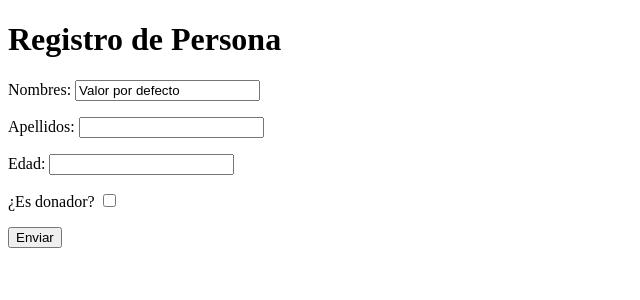
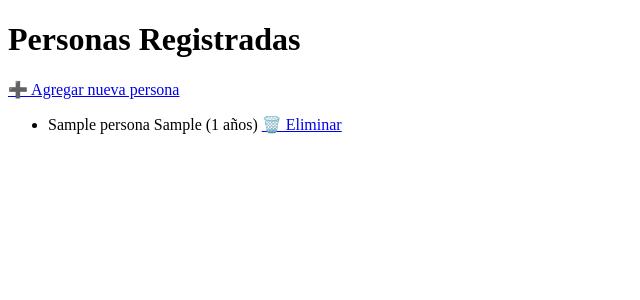
Before and after one commit to F4brici0L4yme/git45, a Django app: page /persona/ in a window 1280 px wide. Shown: the top 300 px of the page, without its empty margins (0-640 px from the left). Run offline with Django 5.2, Linux system fonts and the light colour scheme; tables that the repository leaves empty hold one stand-in row (values such as "Sample post").

Commit message:
view de eliminar creada con post - templte de lista,formulario y eliminicación actualizados - urls configuradas, nuevo index

```diff
--- a/personasProject/personas/templates/detalle.html
+++ b/personasProject/personas/templates/detalle.html
@@ -29,6 +29,7 @@
     </div>
 
     <br>
-    <a href="{% url 'persona_formulario' %}">Volver al formulario</a>
+    <a href="{% url 'persona_agregar' %}">Volver al formulario</a>
+    <a href="{% url 'persona_lista' %}">Volver a la lista</a>
 </body>
 </html>
--- a/personasProject/personas/templates/formulario.html
+++ b/personasProject/personas/templates/formulario.html
@@ -10,5 +10,6 @@
         {{ form.as_p }}
         <button type="submit">Enviar</button>
     </form>
+    <a href="{% url 'persona_lista' %}">Volver a la lista</a>
 </body>
 </html>
--- /dev/null
+++ b/personasProject/personas/templates/lista.html
@@ -0,0 +1,22 @@
+<!DOCTYPE html>
+<html>
+<head>
+    <title>Lista de Personas</title>
+</head>
+<body>
+    <h1>Personas Registradas</h1>
+
+    <a href="{% url 'persona_agregar' %}">➕ Agregar nueva persona</a>
+
+    <ul>
+        {% for persona in personas %}
+        <li>
+            {{ persona.nombres }} {{ persona.apellidos }} ({{ persona.edad }} años)
+            <a href="{% url 'persona_eliminar' persona.id %}">🗑️ Eliminar</a>
+        </li>
+        {% empty %}
+        <li>No hay personas registradas.</li>
+        {% endfor %}
+    </ul>
+</body>
+</html>
--- a/personasProject/personas/urls.py
+++ b/personasProject/personas/urls.py
@@ -2,6 +2,8 @@ from django.urls import path
 from . import views
 
 urlpatterns = [
-    path('', views.persona_formulario, name='persona_formulario'),
-        path('personaDatos/<int:k>/', views.persona_detalle, name='persona_detalle'),
+    path('', views.persona_lista, name='persona_lista'),
+    path('agregar/', views.persona_formulario, name='persona_agregar'),
+    path('eliminar/<int:pk>/', views.persona_confirmar_eliminar, name='persona_eliminar'),
+    path('detalle/<int:k>/', views.persona_detalle, name='persona_detalle'),
 ]
--- a/personasProject/personas/views.py
+++ b/personasProject/personas/views.py
@@ -1,13 +1,17 @@
 from django.shortcuts import render
 from .forms import PersonaForm
 from django.shortcuts import redirect
+
+def persona_lista(request):
+    personas = Persona.objects.all().order_by('id')
+    return render(request, 'lista.html', {'personas': personas})
 
 def persona_formulario(request):
     if request.method == 'POST':
         form = PersonaForm(request.POST)
         if form.is_valid():
-            persona = form.save()  # Aquí se guarda en la base de datos
-            return redirect('persona_detalle', k=persona.pk)  # Redirige al detalle
+            persona = form.save()
+            return redirect('persona_detalle', k=persona.pk)
     else:
         form = PersonaForm()
 
@@ -19,7 +23,6 @@ from .models import Persona
 def persona_detalle(request, k):
     persona = get_object_or_404(Persona, pk=k)
 
-    # Calcular el ID anterior y siguiente
     try:
         anterior = Persona.objects.filter(pk__lt=k).order_by('-pk')[0].pk
     except IndexError:
@@ -36,3 +39,15 @@ def persona_detalle(request, k):
         'siguiente': siguiente,
     }
     return render(request, 'detalle.html', contexto)
+
+def persona_confirmar_eliminar(request, pk):
+    persona = get_object_or_404(Persona, pk=pk)
+
+    if request.method == 'POST':
+        if 'confirmar' in request.POST:
+            persona.delete()
+            return redirect('persona_lista')
+        else:
+            return redirect('persona_lista')
+
+    return render(request, 'confirmar_eliminar.html', {'persona': persona})
```
Also changed, not shown: personasProject/personas/templates/confirmar_eliminar.html (added, +17 -0 lines).
